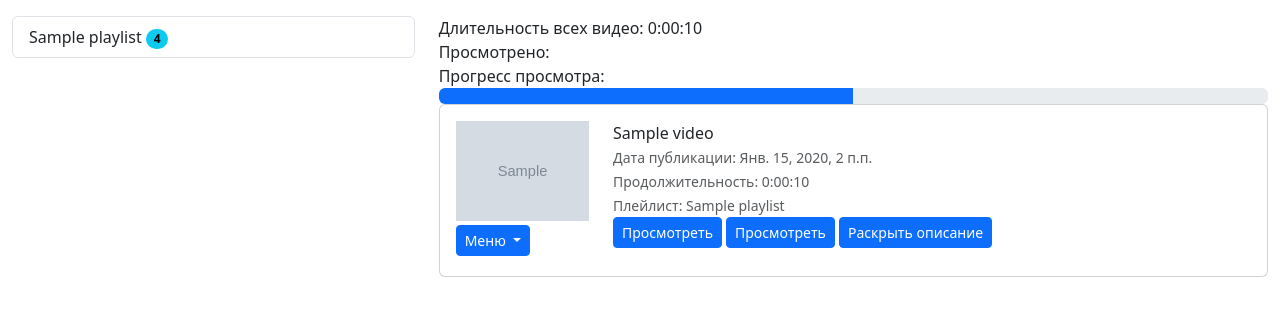
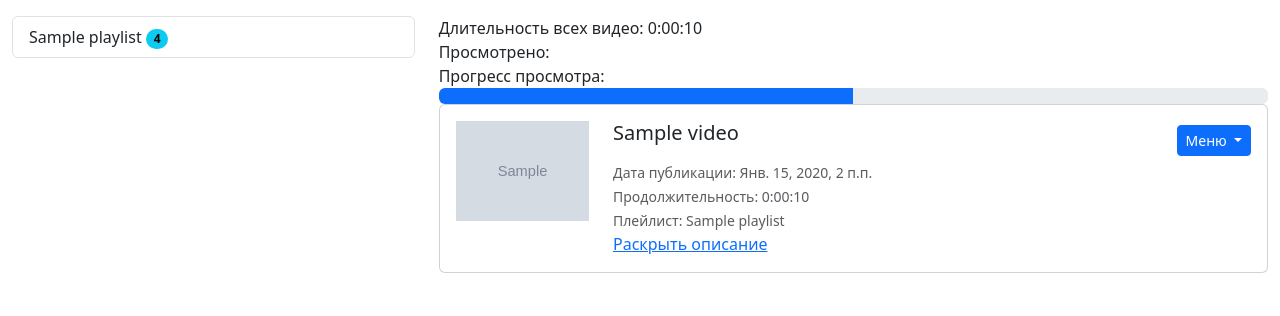
Before and after one commit to UserNikita/easycode_django, a Django app: page /youtube/videos/1/ in a window 1280 px wide. Shown: the part 80-396 px from the top of the page. Run offline with Django 3.2, Linux system fonts and the light colour scheme; tables that the repository leaves empty hold one stand-in row (values such as "Sample post"); grey boxes marked "Sample" are stand-in pictures; some libraries are stand-ins or nearby versions.

Commit message:
Изменение вёрстки карточки видеоролика

```diff
--- a/apps/youtube/templates/youtube/list_videos.html
+++ b/apps/youtube/templates/youtube/list_videos.html
@@ -39,6 +39,13 @@
                                 <div class="row">
                                     <div class="col-auto">
                                         <img src="{{ video.thumbnail_url }}" alt="" height="100">
+                                    </div>
+                                    <div class="col">
+                                        <div class="d-flex">
+                                            <div class="flex-grow-1">
+
+                                                <h5>{{ video.title }}</h5>
+                                            </div>
                                             <div class="dropdown">
                                                 <a class="btn btn-sm btn-primary dropdown-toggle my-1"
                                                    href="#"
@@ -50,12 +57,11 @@
                                                 </a>
                                                 <ul class="dropdown-menu">
                                                     <li><a class="dropdown-item" href="#">Открыть в ютубе</a></li>
-                                                <li><a class="dropdown-item" href="#">Пометить просмотренным</a></li>
+                                                    <li><a class="dropdown-item" href="#">Пометить просмотренным</a>
+                                                    </li>
                                                 </ul>
                                             </div>
                                         </div>
-                                    <div class="col">
-                                        <div class="card-text">{{ video.title }}</div>
                                         <div>
                                             <small class="text-body-secondary">
                                                 Дата публикации: {{ video.publish_date }}
@@ -73,17 +79,14 @@
                                                 </small>
                                             </div>
                                         {% endif %}
-                                        <div class="d-inline-flex gap-1">
-                                            <a href="#" class="btn btn-sm btn-primary">Просмотреть</a>
-                                            <a href="#" class="btn btn-sm btn-primary">Просмотреть</a>
-                                            <button class="btn btn-sm btn-primary"
-                                                    data-bs-toggle="collapse"
+                                        <div>
+                                            <a href="#" data-bs-toggle="collapse"
                                                data-bs-target="#video_description_{{ video.id }}"
                                                aria-expanded="false"
                                                aria-controls="collapseExample"
                                             >
                                                 Раскрыть описание
-                                            </button>
+                                            </a>
                                         </div>
                                     </div>
                                 </div>
```
Lines whose indentation alone changed are shown as unchanged.
